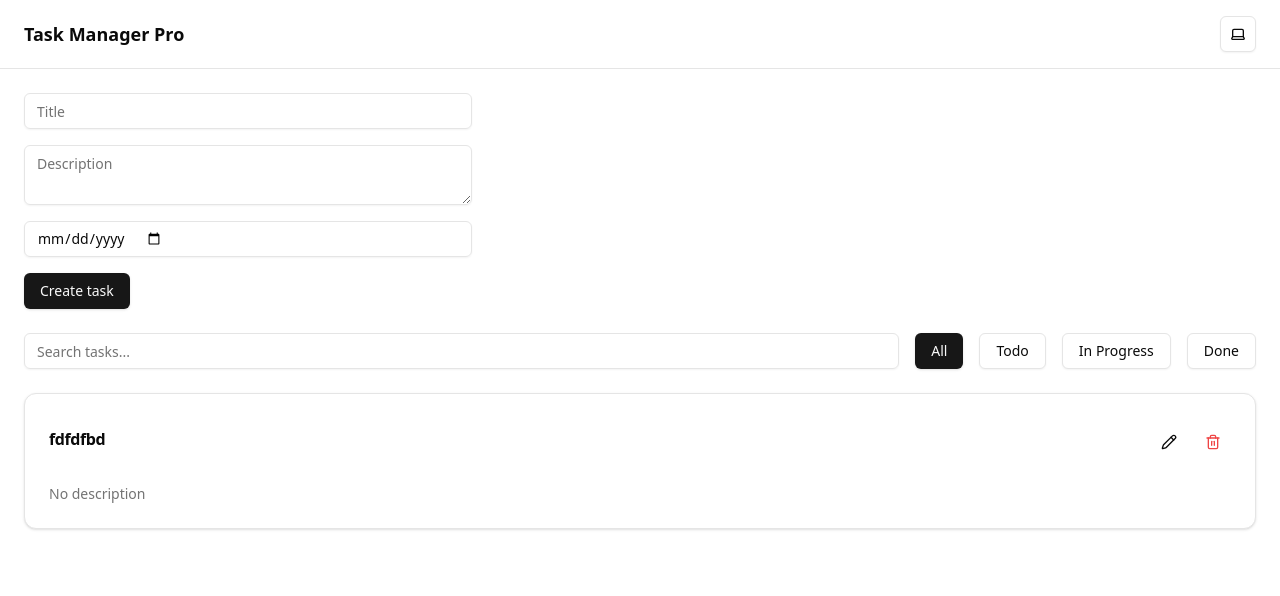
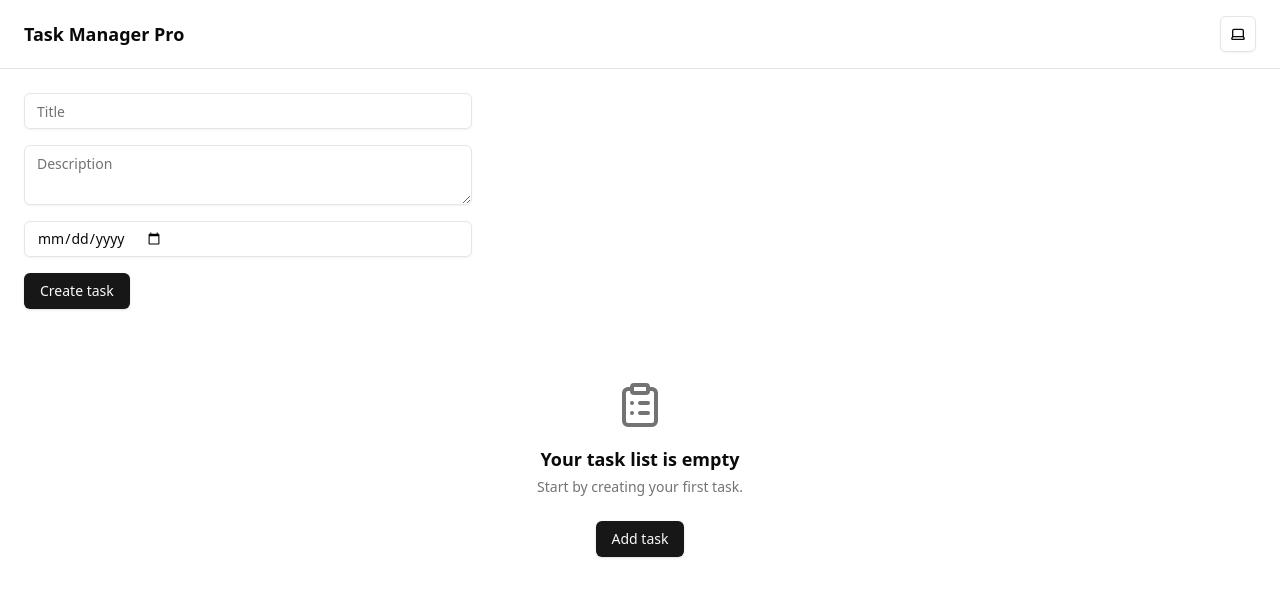
Before and after one commit to DFurtune/Task_Manager, a React (Vite) app: page /tasks in a window 1280 px wide. Shown: the top 596 px of the page. Built offline with nearby package versions, Linux system fonts and the light colour scheme; data requests are answered from the project's data file.

Commit message:
Implement empty state component for task list and update TasksPage to handle empty states

```diff
--- a/db.json
+++ b/db.json
@@ -1,15 +1,3 @@
 {
-  "tasks": [
-    {
-      "id": "e806",
-      "title": "fdfdfbd",
-      "description": "",
-      "status": "todo",
-      "priority": "medium",
-      "dueDate": "",
-      "categoryId": "general",
-      "tags": [],
-      "createdAt": "2026-02-05T20:46:23.694Z"
-    }
-  ]
+  "tasks": []
 }
--- /dev/null
+++ b/src/features/tasks/empty-state.tsx
@@ -0,0 +1,31 @@
+import { Button } from "@/components/ui/button"
+import { ClipboardList } from "lucide-react"
+
+interface Props {
+    title?: string
+    description?: string
+    actionLabel?: string
+    onAction?: () => void
+}
+
+export const EmptyState = ({
+    title = "No task yet",
+    description = "Create your first task to get started.",
+    actionLabel = "Create task",
+    onAction,
+}: Props) => {
+    return (
+        <div className="flex flex-col items-center justify-center py-12 text-center">
+            <ClipboardList className="h-12 w-12 text-muted-foreground mb-4" />
+
+            <h3 className="text-lg font-semibold">{title}</h3>
+            <p className="text-sm text-muted-foreground mt-1 max-w-sm">{description}</p>
+
+            {onAction && (
+                <Button className="mt-6" onClick={onAction}>
+                    {actionLabel}
+                </Button>
+            )}
+        </div>
+    )
+}
--- a/src/pages/tasks-page.tsx
+++ b/src/pages/tasks-page.tsx
@@ -5,6 +5,7 @@
 import { selectFilteredTasks } from '@/features/tasks/selectors'
 import { TaskCard } from '@/features/tasks/task-card'
 import { TaskCardSkeleton } from '@/features/tasks/task-card-skeleton'
+import { EmptyState } from '@/features/tasks/empty-state'
 
 export const TasksPage = () => {
     const { data = [], isLoading, isError } = useTasks()
@@ -21,6 +22,37 @@
 
     const filteredTasks = selectFilteredTasks(data, filters)
 
+    if (!data.length) {
+        return (
+            <div className="space-y-6">
+                <CreateTaskForm />
+
+                <EmptyState
+                    title='Your task list is empty'
+                    description='Start by creating your first task.'
+                    actionLabel='Add task'
+                    onAction={() => document.querySelector("input")?.focus()}
+                />
+            </div>
+        )
+    }
+
+    if (!filteredTasks.length) {
+        return (
+            <div className="space-y-6">
+                <CreateTaskForm />
+                <FiltersPanel />
+
+                <EmptyState
+                    title="No tasks found"
+                    description="Try changing filters or create a new task."
+                />
+            </div>
+        )
+    }
+
+
+
     return (
         <div className="space-y-6">
             <CreateTaskForm />
```
